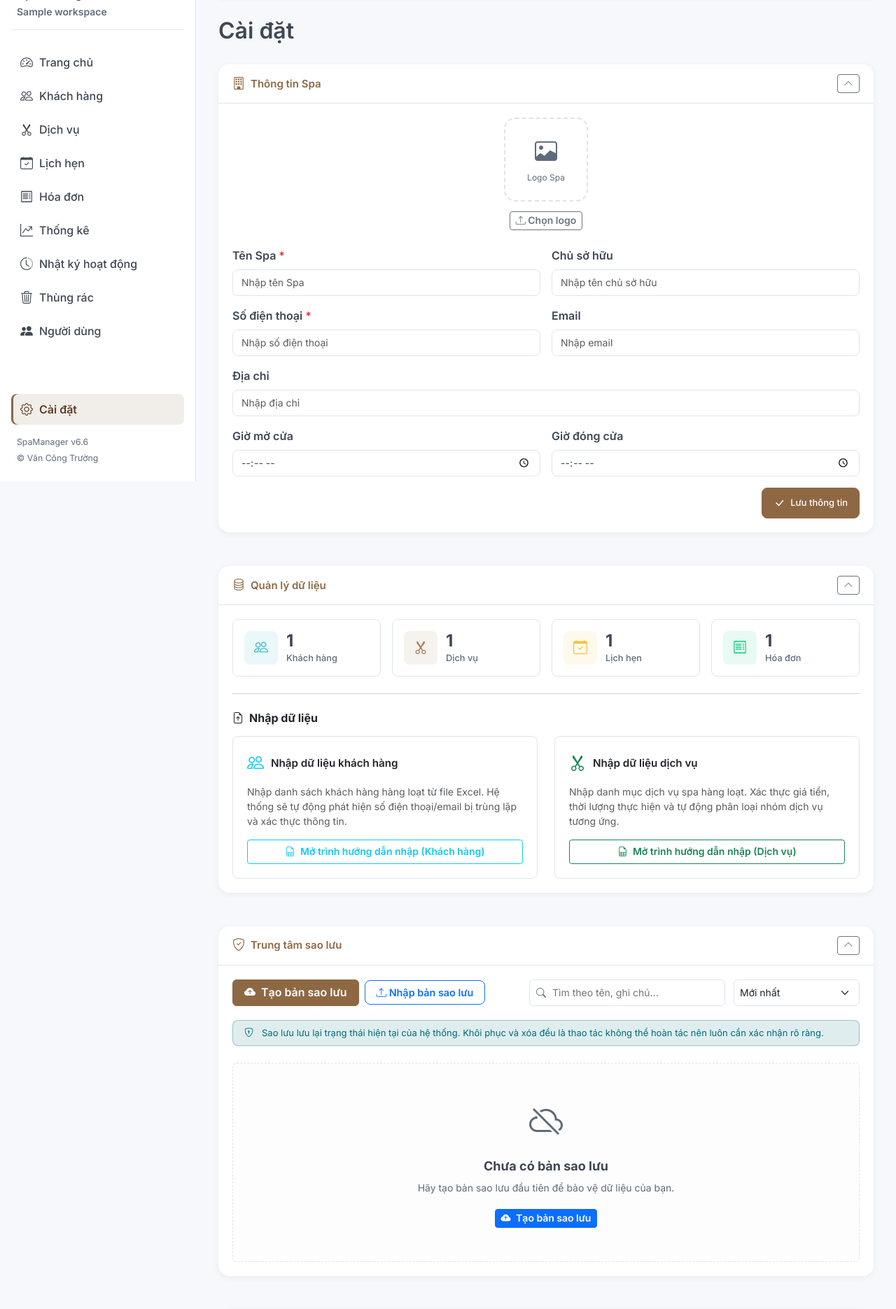
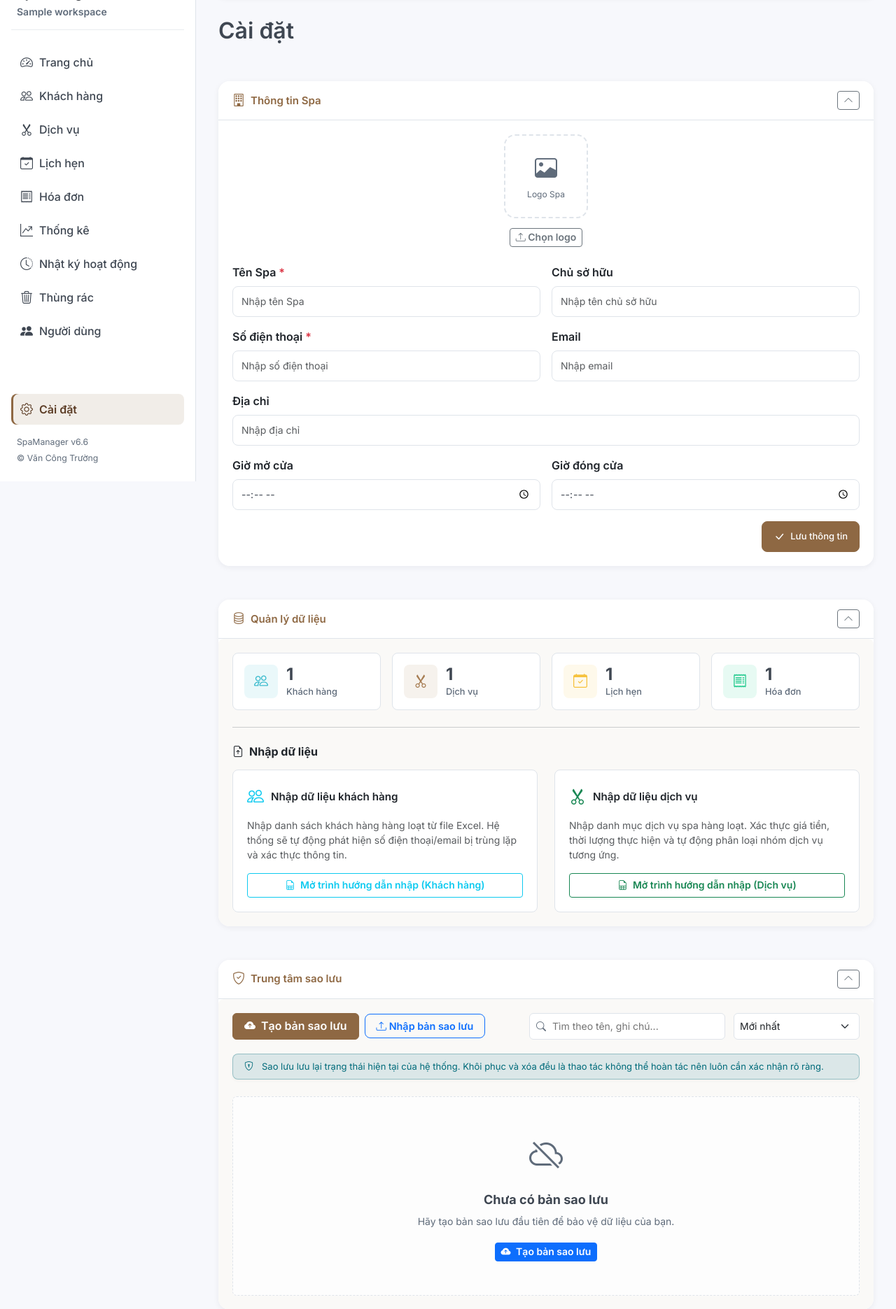
Before and after one commit to TruongVan46/SpaManager, a Flask app: page /settings in a window 1280 px wide. Shown: the part 112-1983 px from the top of the page at 70% size. Run offline with Flask 3, Linux system fonts and the light colour scheme; the visitor is signed in with stand-in values (Sample User, id 1); tables that the repository leaves empty hold one stand-in row (values such as "Sample post"); some libraries are stand-ins or nearby versions.

Commit message:
style: refine settings and profile

```diff
--- a/static/css/pages/setting.css
+++ b/static/css/pages/setting.css
@@ -392,3 +392,180 @@
     border-style: solid !important;
     box-shadow: 0 0 12px rgba(var(--bs-primary-rgb), 0.15);
 }
+
+/* Version 7 settings and profile presentation layer. */
+.settings-page,
+.profile-page {
+    min-width: 0;
+}
+
+.settings-page-header,
+.profile-page-header {
+    gap: var(--space-3, 12px);
+    margin-bottom: var(--space-6, 24px);
+}
+
+.settings-section-card,
+.profile-details-card,
+.profile-avatar-card {
+    background: var(--settings-surface);
+    border-color: var(--settings-section-border);
+}
+
+.settings-section-card .app-card-header,
+.profile-details-card .app-card-header {
+    gap: var(--space-4, 16px);
+    padding: var(--space-4, 16px) var(--space-6, 24px);
+}
+
+.settings-section-card .app-card-body,
+.profile-details-card .app-card-body {
+    padding: var(--space-6, 24px);
+}
+
+.settings-form-shell .form-label,
+.profile-form-shell .form-label {
+    color: var(--color-text-strong);
+    line-height: var(--line-height-body, 1.5);
+}
+
+.settings-form-shell .form-control,
+.profile-form-shell .form-control {
+    min-height: 44px;
+}
+
+.settings-form-shell .form-control.app-bg-main,
+.profile-form-shell .form-control.app-bg-main {
+    background-color: var(--settings-readonly-surface);
+}
+
+.settings-content-shell,
+.backup-center-card .app-card-body {
+    background: var(--settings-section-surface);
+    border-radius: var(--radius-card, 8px);
+}
+
+.backup-center-card .backup-toolbar {
+    gap: var(--space-3, 12px);
+    align-items: center;
+}
+
+.backup-center-card .backup-table-container {
+    border: 1px solid var(--settings-section-border);
+    border-radius: var(--radius-card, 8px);
+    background: var(--settings-surface);
+}
+
+.backup-center-card .backup-table {
+    margin-bottom: 0;
+}
+
+.backup-postgresql-readonly {
+    background: var(--settings-readonly-surface);
+    border: 1px solid var(--settings-section-border);
+    border-radius: var(--radius-card, 8px);
+    padding: var(--space-4, 16px);
+}
+
+.backup-postgresql-readonly .border {
+    border-color: var(--settings-section-border);
+    background: var(--settings-surface);
+}
+
+.profile-avatar-card .app-card-body {
+    padding: var(--space-8, 32px) var(--space-6, 24px);
+}
+
+.profile-avatar-card .avatar-upload-preview {
+    padding: var(--space-2, 8px);
+    border-radius: 50%;
+    background: var(--profile-avatar-surface);
+}
+
+.profile-avatar-card #profile-avatar-preview,
+.profile-avatar-card #profile-avatar-placeholder {
+    border-color: var(--settings-section-border);
+}
+
+.profile-form-shell .form-text {
+    line-height: var(--line-height-body, 1.5);
+}
+
+.profile-form-shell hr {
+    border-color: var(--settings-section-border);
+}
+
+.restoreWizardModal .modal-content,
+#importWizardModal .modal-content {
+    background: var(--wizard-surface);
+    border-color: var(--settings-section-border);
+}
+
+.restoreWizardModal .wizard-step,
+#importWizardModal .import-wizard-content-step {
+    background: var(--wizard-step-surface);
+    border-radius: var(--radius-card, 8px);
+}
+
+#importWizardModal .import-progress-header {
+    background: var(--wizard-progress-surface);
+    border-color: var(--settings-section-border);
+    padding: var(--space-3, 12px);
+    border-radius: var(--radius-card, 8px);
+}
+
+#importWizardModal .modal-footer,
+#restoreWizardModal .modal-footer {
+    gap: var(--space-2, 8px);
+    flex-wrap: wrap;
+}
+
+@media (max-width: 768px) {
+    .settings-section-card .app-card-header,
+    .profile-details-card .app-card-header,
+    .settings-section-card .app-card-body,
+    .profile-details-card .app-card-body {
+        padding: var(--space-4, 16px);
+    }
+
+    .backup-center-card .backup-toolbar {
+        align-items: stretch;
+        flex-direction: column;
+    }
+
+    .backup-center-card .backup-toolbar-left,
+    .backup-center-card .backup-toolbar-right,
+    .backup-center-card .search-box-container {
+        width: 100%;
+    }
+
+    #importWizardModal .modal-body,
+    #restoreWizardModal .modal-body {
+        padding: var(--space-4, 16px);
+    }
+}
+
+@media (max-width: 576px) {
+    #importWizardModal .import-progress-header {
+        gap: var(--space-2, 8px);
+        overflow-x: auto;
+    }
+
+    #importWizardModal .progress-step-item {
+        min-width: 76px;
+    }
+
+    #importWizardModal .modal-footer button,
+    #restoreWizardModal .modal-footer button {
+        min-height: 44px;
+    }
+}
+
+@media (prefers-reduced-motion: reduce) {
+    .settings-page *,
+    .profile-page *,
+    #importWizardModal *,
+    #restoreWizardModal * {
+        scroll-behavior: auto;
+    }
+}
--- a/static/css/theme.css
+++ b/static/css/theme.css
@@ -941,6 +941,26 @@ body.dark-theme {
     --statistics-comparison-border: color-mix(in srgb, var(--color-primary) 32%, var(--color-border));
 }
 
+/* Settings, profile and recovery presentation roles. */
+:root {
+    --settings-surface: var(--component-surface, var(--color-surface));
+    --settings-section-surface: color-mix(in srgb, var(--color-primary) 4%, var(--color-surface));
+    --settings-section-border: var(--component-border, var(--color-border));
+    --settings-readonly-surface: var(--form-readonly-surface);
+    --profile-avatar-surface: color-mix(in srgb, var(--color-primary) 9%, var(--color-surface));
+    --profile-metadata-surface: color-mix(in srgb, var(--color-information) 5%, var(--color-surface));
+    --wizard-surface: var(--modal-surface, var(--color-surface-elevated));
+    --wizard-step-surface: var(--component-surface, var(--color-surface));
+    --wizard-progress-surface: color-mix(in srgb, var(--color-primary) 6%, var(--color-surface));
+}
+
+body.dark-theme {
+    --settings-section-surface: color-mix(in srgb, var(--color-primary) 12%, var(--color-surface));
+    --profile-avatar-surface: color-mix(in srgb, var(--color-primary) 18%, var(--color-surface));
+    --profile-metadata-surface: color-mix(in srgb, var(--color-information) 14%, var(--color-surface));
+    --wizard-progress-surface: color-mix(in srgb, var(--color-primary) 16%, var(--color-surface));
+}
+
 /* Toast presentation overrides the existing component stylesheet without changing its API or timing. */
 #toast-container .spa-toast {
     background-color: var(--component-surface);
--- a/templates/setting/index.html
+++ b/templates/setting/index.html
@@ -4,15 +4,15 @@
 {% block title %}Cài đặt - Spa Manager{% endblock %}
 
 {% block content %}
-<div class="container-fluid app-page">
-    <div class="app-page-header">
+<div class="container-fluid app-page settings-page">
+    <div class="app-page-header settings-page-header">
         <h1 class="app-title mb-0">Cài đặt</h1>
     </div>
 
     <!-- ═══════════════════════════════════════════════
          CARD 1: THÔNG TIN SPA
          ═══════════════════════════════════════════════ -->
-    <div class="app-card setting-card" id="card-spa-info">
+    <div class="app-card setting-card settings-section-card" id="card-spa-info">
         <div class="app-card-header">
             <h5 class="app-card-header-title card-title m-0">
                 <i class="bi bi-building" style="font-size: 18px; margin-right: 8px;"></i>Thông tin Spa
@@ -22,7 +22,7 @@
             </button>
         </div>
         <div class="collapse show" id="collapseSpaInfo">
-            <div class="app-card-body">
+            <div class="app-card-body settings-form-shell">
                 <form action="{{ url_for('setting.save_spa_info') }}" method="POST" enctype="multipart/form-data" class="needs-validation" novalidate>
                     <input type="hidden" name="csrf_token" value="{{ csrf_token() }}">
                     <div class="row g-3">
@@ -118,7 +118,7 @@
     <!-- ═══════════════════════════════════════════════
          CARD 2: QUẢN LÝ DỮ LIỆU
          ═══════════════════════════════════════════════ -->
-    <div class="app-card setting-card" id="card-data-management">
+    <div class="app-card setting-card settings-section-card" id="card-data-management">
         <div class="app-card-header">
             <h5 class="app-card-header-title card-title m-0">
                 <i class="bi bi-database" style="font-size: 18px; margin-right: 8px;"></i>Quản lý dữ liệu
@@ -128,7 +128,7 @@
             </button>
         </div>
         <div class="collapse show" id="collapseDataMgmt">
-            <div class="app-card-body">
+            <div class="app-card-body settings-content-shell">
 
                 <!-- Thống kê nhanh -->
                 <div class="data-stats-grid mb-4">
@@ -415,7 +415,7 @@
     <!-- ═══════════════════════════════════════════════
          CARD 4: THÔNG TIN PHẦN MỀM
          ═══════════════════════════════════════════════ -->
-    <div class="app-card setting-card" id="card-about">
+    <div class="app-card setting-card settings-section-card" id="card-about">
         <div class="app-card-header">
             <h5 class="app-card-header-title card-title m-0">
                 <i class="bi bi-info-circle" style="font-size: 18px; margin-right: 8px;"></i>Thông tin phần mềm
@@ -472,7 +472,7 @@
 {% block modals %}
 {% if backup_engine != 'postgresql' %}
 <!-- Restore Wizard Modal -->
-<div class="modal fade" id="restoreWizardModal" tabindex="-1" aria-labelledby="restoreWizardModalLabel" aria-hidden="true" data-bs-backdrop="static" data-bs-keyboard="false">
+<div class="modal fade restoreWizardModal" id="restoreWizardModal" tabindex="-1" aria-labelledby="restoreWizardModalLabel" aria-hidden="true" data-bs-backdrop="static" data-bs-keyboard="false">
   <div class="modal-dialog modal-lg modal-dialog-centered">
     <div class="modal-content position-relative">
       <!-- Loading Overlay -->
@@ -778,7 +778,7 @@
 {% endif %}
 
 <!-- Smart Import Wizard Modal -->
-<div class="modal fade" id="importWizardModal" tabindex="-1" aria-labelledby="importWizardModalLabel" aria-hidden="true" data-bs-backdrop="static">
+<div class="modal fade importWizardModal" id="importWizardModal" tabindex="-1" aria-labelledby="importWizardModalLabel" aria-hidden="true" data-bs-backdrop="static">
     <div class="modal-dialog modal-xl modal-dialog-scrollable">
         <div class="modal-content">
             <div class="modal-header">
```
Also changed, not shown: templates/auth/profile.html (+5 -5 lines).
